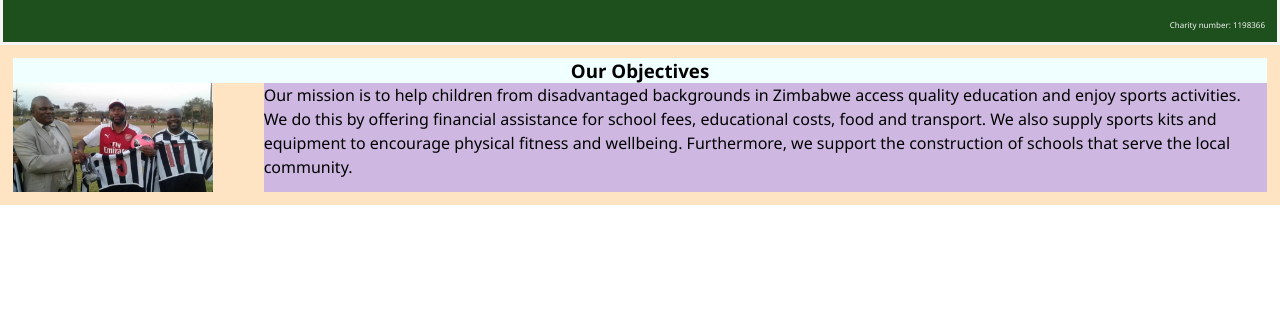
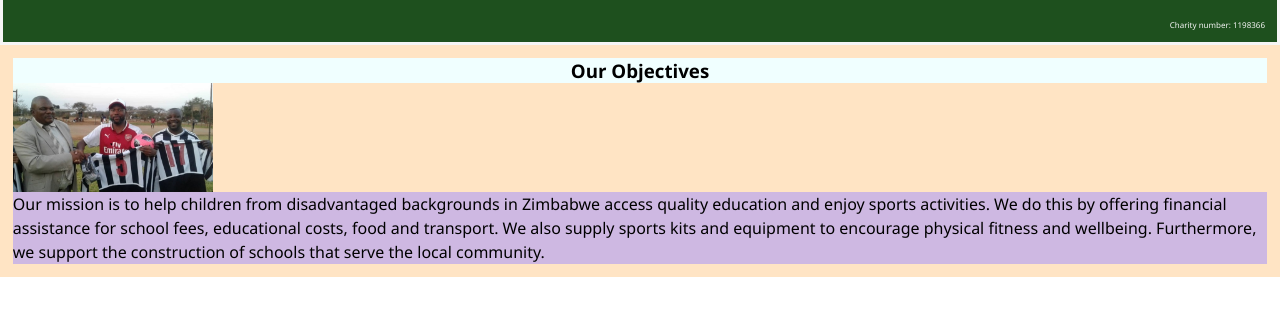
Before and after one commit to Lawrence-Sithole/DumisaniFoundation, a plain HTML site: page index.html in a window 1280 px wide. Shown: the part 83-398 px from the top of the page. Drawn offline with Linux system fonts and the light colour scheme.

Commit message:
testing flex

```diff
--- a/index.html
+++ b/index.html
@@ -15,9 +15,9 @@
     </header>
     <nav><ul></ul></nav>
     <main>
-      <div class="objectives-wrapper">
+      <section class="objectives-wrapper">
         <h3 class="objectives">Our Objectives</h3>
-        <div class="objectives-content">
+        <section class="objectives-content">
           <img
             class="mtshabezi-boys"
             src="images/Dumisani-Ndlovu-Bosso-donation1.jpg"
@@ -31,8 +31,8 @@
             to encourage physical fitness and wellbeing. Furthermore, we support
             the construction of schools that serve the local community.
           </p>
-        </div>
-      </div>
+        </section>
+      </section>
     </main>
   </body>
 </html>
--- a/main.css
+++ b/main.css
@@ -21,8 +21,8 @@
   justify-content: center;
 }
 .objectives-content {
-  display: grid;
-  grid-template-columns: 1fr 4fr;
+  display: flex;
+  flex-wrap: wrap;
 }
 .mtshabezi-boys {
   object-fit: contain;
```
